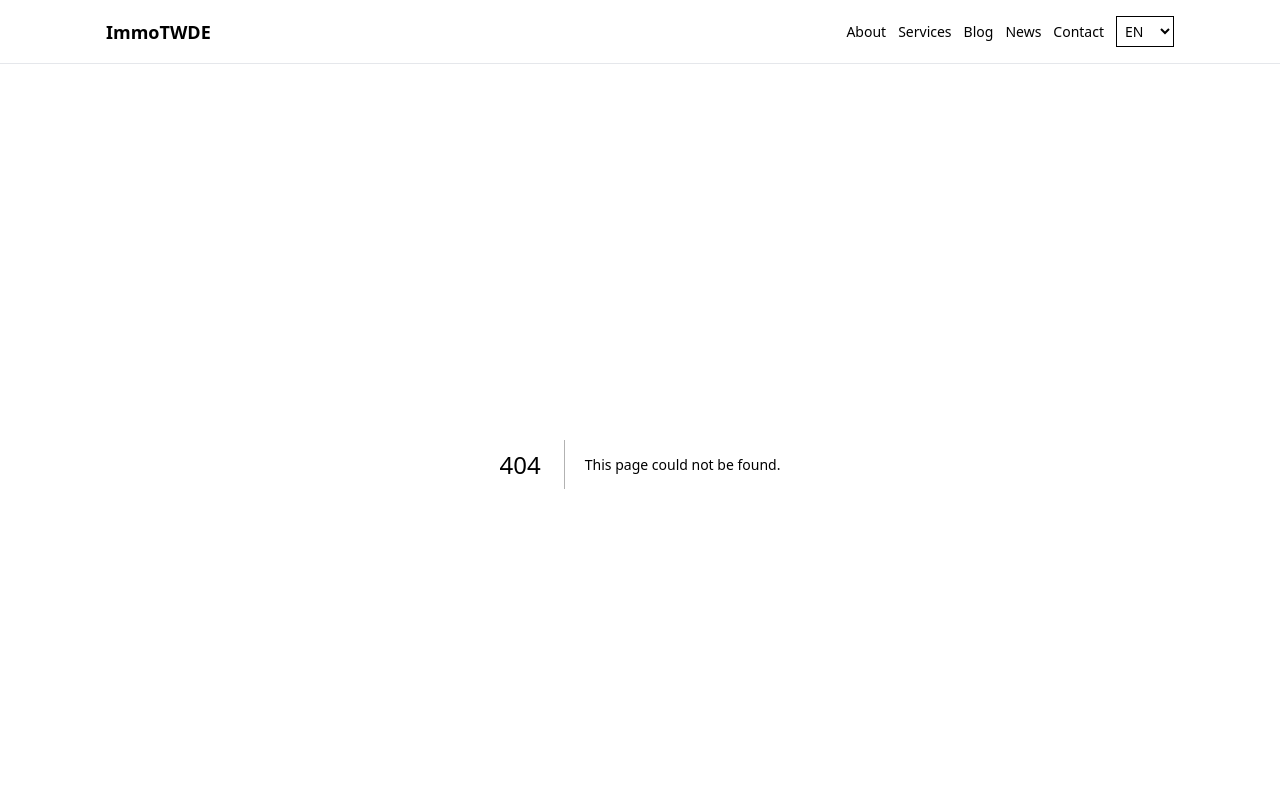
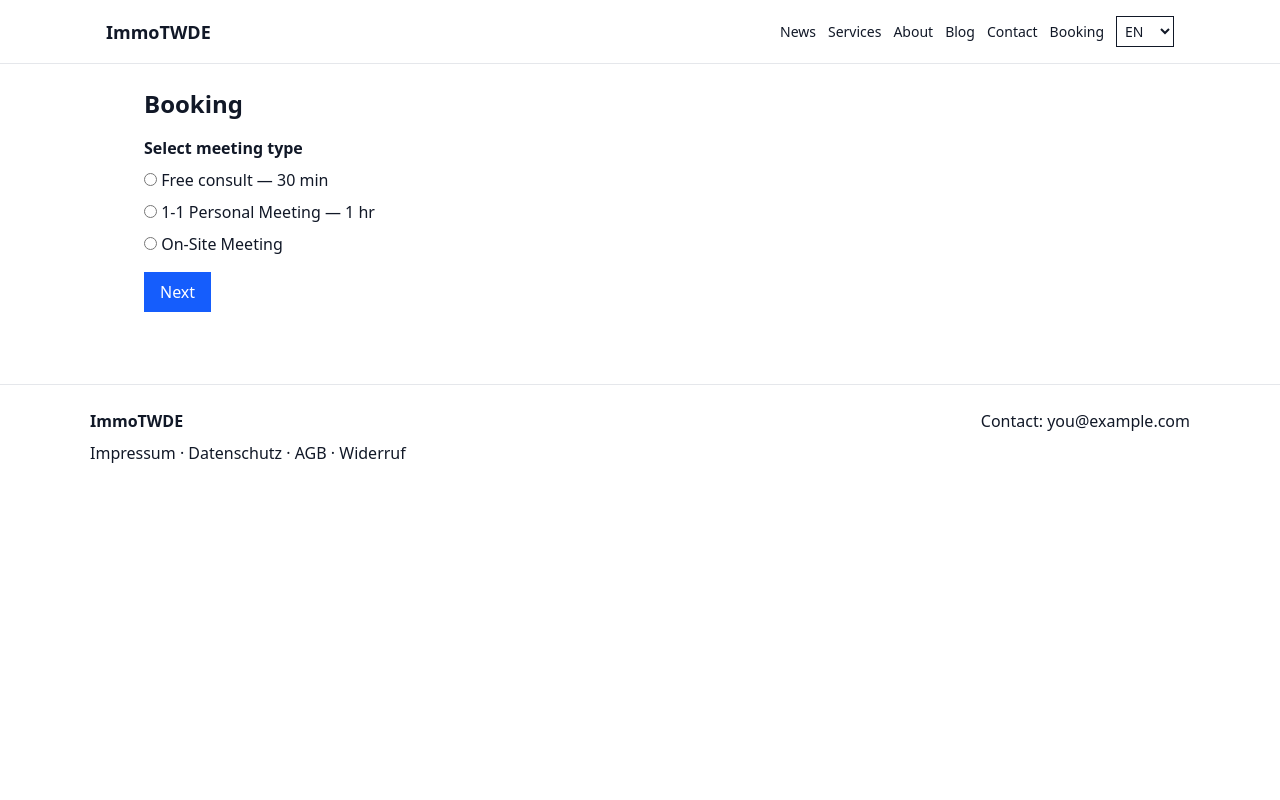
Before and after one commit to clarktao-dev/immotwde_copilot, a Next.js app: page /en/booking in a window 1280 px wide. Before the commit this address had no page. Shown: the top 800 px of the page. Built offline with nearby package versions, Linux system fonts and the light colour scheme.

Commit message:
feat(booking): add localized booking flow UI; reorder nav and add language selector

```diff
--- /dev/null
+++ b/src/app/[locale]/booking/page.tsx
@@ -0,0 +1,115 @@
+"use client"
+import { useState } from 'react'
+
+type Props = { params: { locale: string } }
+
+type MeetingType = 'free_30' | 'personal_60' | 'onsite'
+
+export default function Booking({ params }: Props) {
+  const locale = params.locale || 'en'
+  const [step, setStep] = useState(1)
+  const [meetingType, setMeetingType] = useState<MeetingType | null>(null)
+  const [form, setForm] = useState<any>({})
+  const [availableSlots, setAvailableSlots] = useState<string[]>([])
+
+  async function fetchSlots() {
+    // Placeholder: integrate Google Calendar availability API or backend endpoint
+    setAvailableSlots(['2026-03-10T10:00:00Z', '2026-03-10T11:00:00Z', '2026-03-11T14:00:00Z'])
+  }
+
+  function next() {
+    if (step === 1 && meetingType) setStep(2)
+    else if (step === 2) {
+      // validate contact info
+      setStep(3)
+      fetchSlots()
+    } else if (step === 3) {
+      setStep(4)
+    }
+  }
+
+  function prev() {
+    setStep((s) => Math.max(1, s - 1))
+  }
+
+  return (
+    <main className="container mx-auto p-6">
+      <h1 className="text-2xl font-bold">Booking</h1>
+
+      <div className="mt-4 max-w-xl">
+        {step === 1 && (
+          <section>
+            <h2 className="font-semibold">Select meeting type</h2>
+            <div className="mt-2 space-y-2">
+              <label className="block">
+                <input type="radio" name="type" onChange={() => setMeetingType('free_30')} /> Free consult — 30 min
+              </label>
+              <label className="block">
+                <input type="radio" name="type" onChange={() => setMeetingType('personal_60')} /> 1-1 Personal Meeting — 1 hr
+              </label>
+              <label className="block">
+                <input type="radio" name="type" onChange={() => setMeetingType('onsite')} /> On-Site Meeting
+              </label>
+            </div>
+            <div className="mt-4">
+              <button onClick={next} className="px-4 py-2 bg-blue-600 text-white" disabled={!meetingType}>
+                Next
+              </button>
+            </div>
+          </section>
+        )}
+
+        {step === 2 && (
+          <section>
+            <h2 className="font-semibold">Your details</h2>
+            <div className="mt-2 space-y-2">
+              <input placeholder="Full name" className="w-full border p-2" onChange={(e) => setForm({ ...form, name: e.target.value })} />
+              <input placeholder="Email" className="w-full border p-2" onChange={(e) => setForm({ ...form, email: e.target.value })} />
+              <input placeholder="Phone" className="w-full border p-2" onChange={(e) => setForm({ ...form, phone: e.target.value })} />
+
+              {meetingType === 'personal_60' && <input placeholder="Personal details" className="w-full border p-2" onChange={(e) => setForm({ ...form, personal: e.target.value })} />}
+              {meetingType === 'onsite' && <input placeholder="Address for on-site" className="w-full border p-2" onChange={(e) => setForm({ ...form, address: e.target.value })} />}
+
+              <textarea placeholder="What would you like to discuss?" className="w-full border p-2" onChange={(e) => setForm({ ...form, message: e.target.value })} />
+            </div>
+
+            <div className="mt-4 flex gap-2">
+              <button onClick={prev} className="px-4 py-2 border">Back</button>
+              <button onClick={next} className="px-4 py-2 bg-blue-600 text-white">Next: Choose time</button>
+            </div>
+          </section>
+        )}
+
+        {step === 3 && (
+          <section>
+            <h2 className="font-semibold">Choose a time slot</h2>
+            <div className="mt-2">
+              <button onClick={() => fetchSlots()} className="px-3 py-2 border">Load available slots</button>
+              <ul className="mt-2 space-y-2">
+                {availableSlots.map((s) => (
+                  <li key={s}>
+                    <label>
+                      <input type="radio" name="slot" onChange={() => setForm({ ...form, slot: s })} /> {new Date(s).toLocaleString()}
+                    </label>
+                  </li>
+                ))}
+              </ul>
+            </div>
+
+            <div className="mt-4 flex gap-2">
+              <button onClick={prev} className="px-4 py-2 border">Back</button>
+              <button onClick={next} className="px-4 py-2 bg-blue-600 text-white">Confirm & Send Invitation</button>
+            </div>
+          </section>
+        )}
+
+        {step === 4 && (
+          <section>
+            <h2 className="font-semibold">Confirmation</h2>
+            <p className="mt-2">Thank you — a calendar invite will be sent to {form.email} (placeholder).</p>
+          </section>
+        )}
+      </div>
+    </main>
+  )
+}
--- a/src/components/Header.tsx
+++ b/src/components/Header.tsx
@@ -5,10 +5,10 @@ import { usePathname, useRouter } from 'next/navigation'
 
 const supported = ['de', 'en', 'zh-TW']
 
-const navTranslations: Record<string, { title: string; about: string; services: string; blog: string; news: string; contact: string }> = {
-  en: { title: 'ImmoTWDE', about: 'About', services: 'Services', blog: 'Blog', news: 'News', contact: 'Contact' },
-  de: { title: 'ImmoTWDE', about: 'Über uns', services: 'Dienstleistungen', blog: 'Blog', news: 'Neuigkeiten', contact: 'Kontakt' },
-  'zh-TW': { title: 'ImmoTWDE', about: '關於我們', services: '服務項目', blog: '部落格', news: '新聞', contact: '聯絡我們' },
+const navTranslations: Record<string, { title: string; news: string; services: string; about: string; blog: string; contact: string; booking: string }> = {
+  en: { title: 'ImmoTWDE', news: 'News', services: 'Services', about: 'About', blog: 'Blog', contact: 'Contact', booking: 'Booking' },
+  de: { title: 'ImmoTWDE', news: 'Neuigkeiten', services: 'Dienstleistungen', about: 'Über uns', blog: 'Blog', contact: 'Kontakt', booking: 'Buchen' },
+  'zh-TW': { title: 'ImmoTWDE', news: '新聞', services: '服務項目', about: '關於我們', blog: '部落格', contact: '聯絡我們', booking: '預約' },
 }
 
 export default function Header() {
@@ -60,20 +60,23 @@ export default function Header() {
 
         <nav className="flex flex-col sm:flex-row sm:items-center gap-3">
           <div className="flex flex-col sm:flex-row sm:items-center sm:gap-3 gap-2">
-            <Link href={makeLocaleLink(currentLocale, '/about')} className="text-sm hover:underline">
-              {t.about}
+            <Link href={makeLocaleLink(currentLocale, '/news')} className="text-sm hover:underline">
+              {t.news}
             </Link>
             <Link href={makeLocaleLink(currentLocale, '/services')} className="text-sm hover:underline">
               {t.services}
             </Link>
+            <Link href={makeLocaleLink(currentLocale, '/about')} className="text-sm hover:underline">
+              {t.about}
+            </Link>
             <Link href={makeLocaleLink(currentLocale, '/blog')} className="text-sm hover:underline">
               {t.blog}
             </Link>
-            <Link href={makeLocaleLink(currentLocale, '/news')} className="text-sm hover:underline">
-              {t.news}
-            </Link>
             <Link href={makeLocaleLink(currentLocale, '/contact')} className="text-sm hover:underline">
               {t.contact}
+            </Link>
+            <Link href={makeLocaleLink(currentLocale, '/booking')} className="text-sm hover:underline font-medium">
+              {t.booking}
             </Link>
           </div>
 
```
